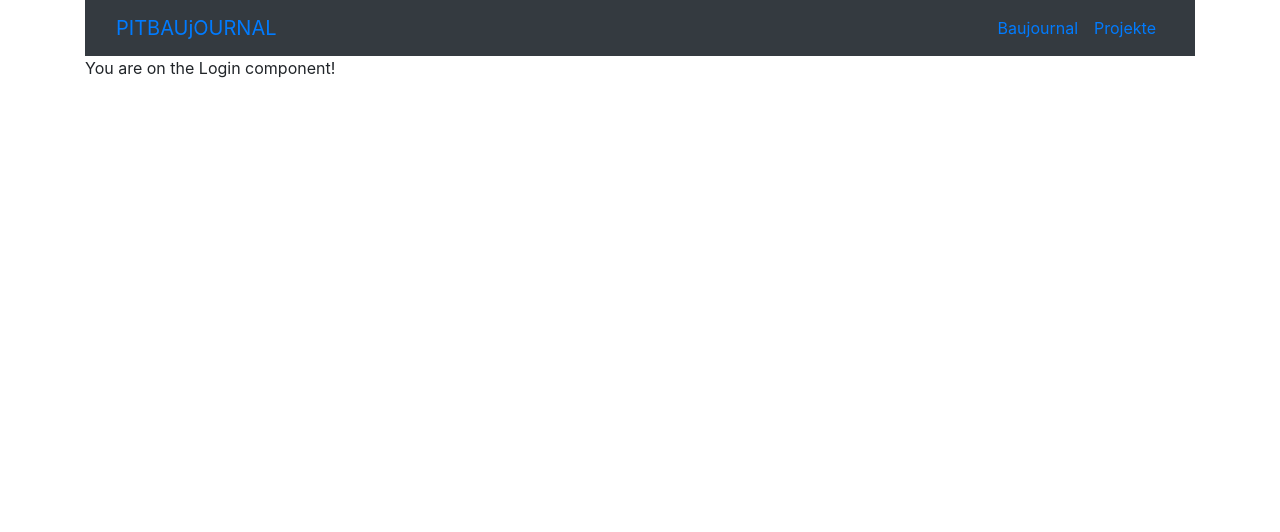
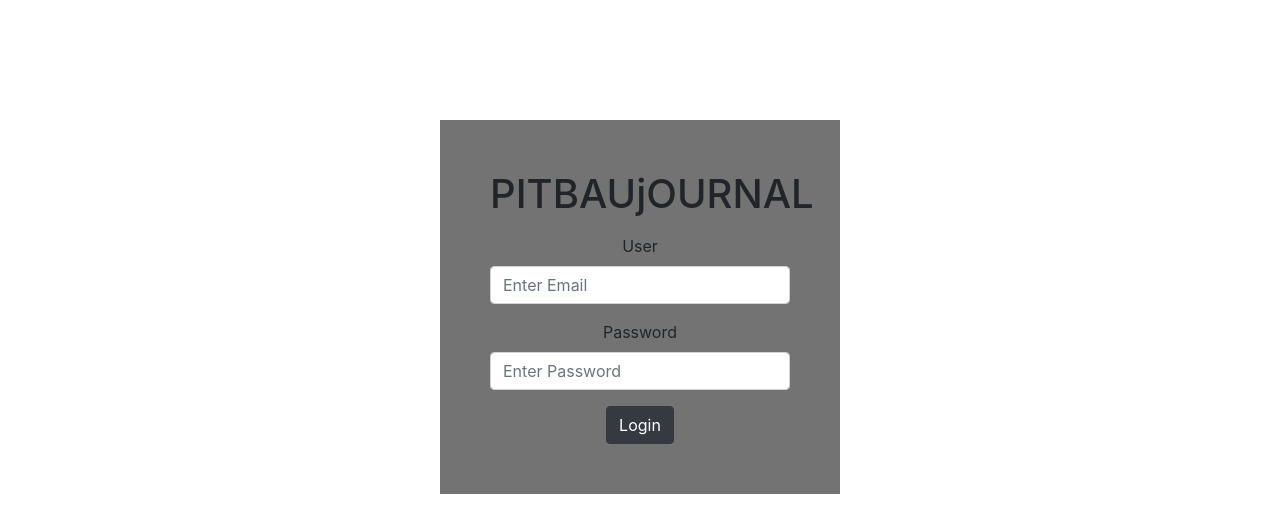
Before and after one commit to nadavisuals/baujournal, a React (Create React App) app in the folder client/: page / in a window 1280 px wide. Shown: the top 532 px of the page. Built offline with nearby package versions, Linux system fonts and the light colour scheme.

Commit message:
ui login form added

```diff
--- a/client/src/pages/login.js
+++ b/client/src/pages/login.js
@@ -1,14 +1,51 @@
 import React from "react";
-import NavBar from "../components/NavBar";
+import { Form, Button } from "react-bootstrap";
+import { Link } from "react-router-dom";
 
   const Login = () => {
 
     return (
       <div>
-          <NavBar />
-        <p>You are on the Login component!</p>
+      <div className="conatiner">
+        <Form
+          style={{
+            maxWidth: "400px",
+            marginTop: "120px",
+            backgroundColor: " #737373",
+            padding: "50px",
+          }}
+          className="text-center container"
+        >
+          <Form.Group>
+            <h1>PITBAUjOURNAL</h1>
+
+          </Form.Group>
+          <Form.Group>
+            <Form.Label>User</Form.Label>
+            <Form.Control
+              type="text"
+              placeholder="Enter Email"
+            />
+          </Form.Group>
+
+          <Form.Group>
+            <Form.Label>Password</Form.Label>
+            <Form.Control
+              type="password"
+              placeholder="Enter Password"
+            />
+          </Form.Group>
+          <Link
+              to={
+                "/day-choose-project"
+              }
+            >
+              <Button variant="dark">Login</Button>
+            </Link>
+        </Form>
       </div>
-    );
+    </div>
+  );
 };
 
 export default Login;
```
